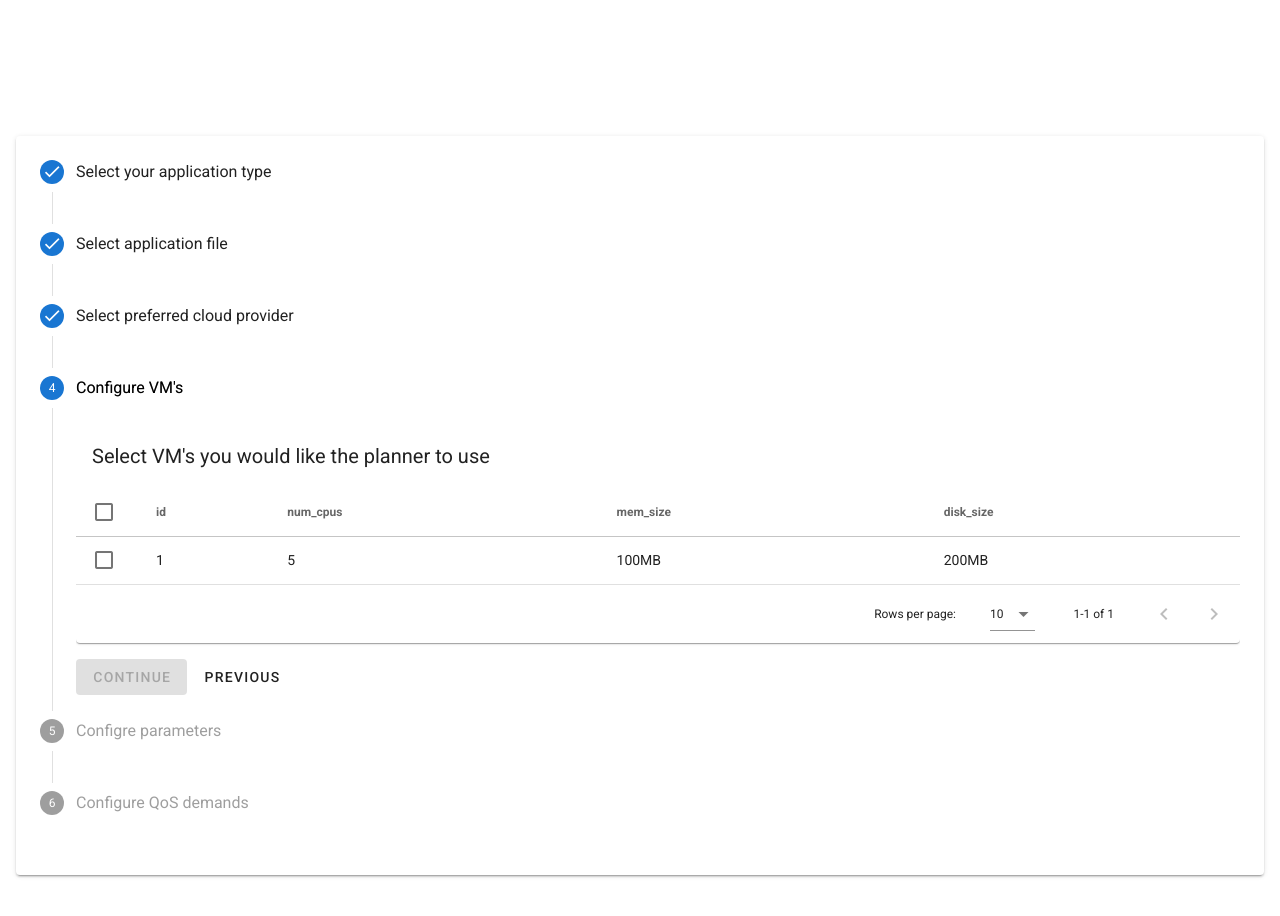
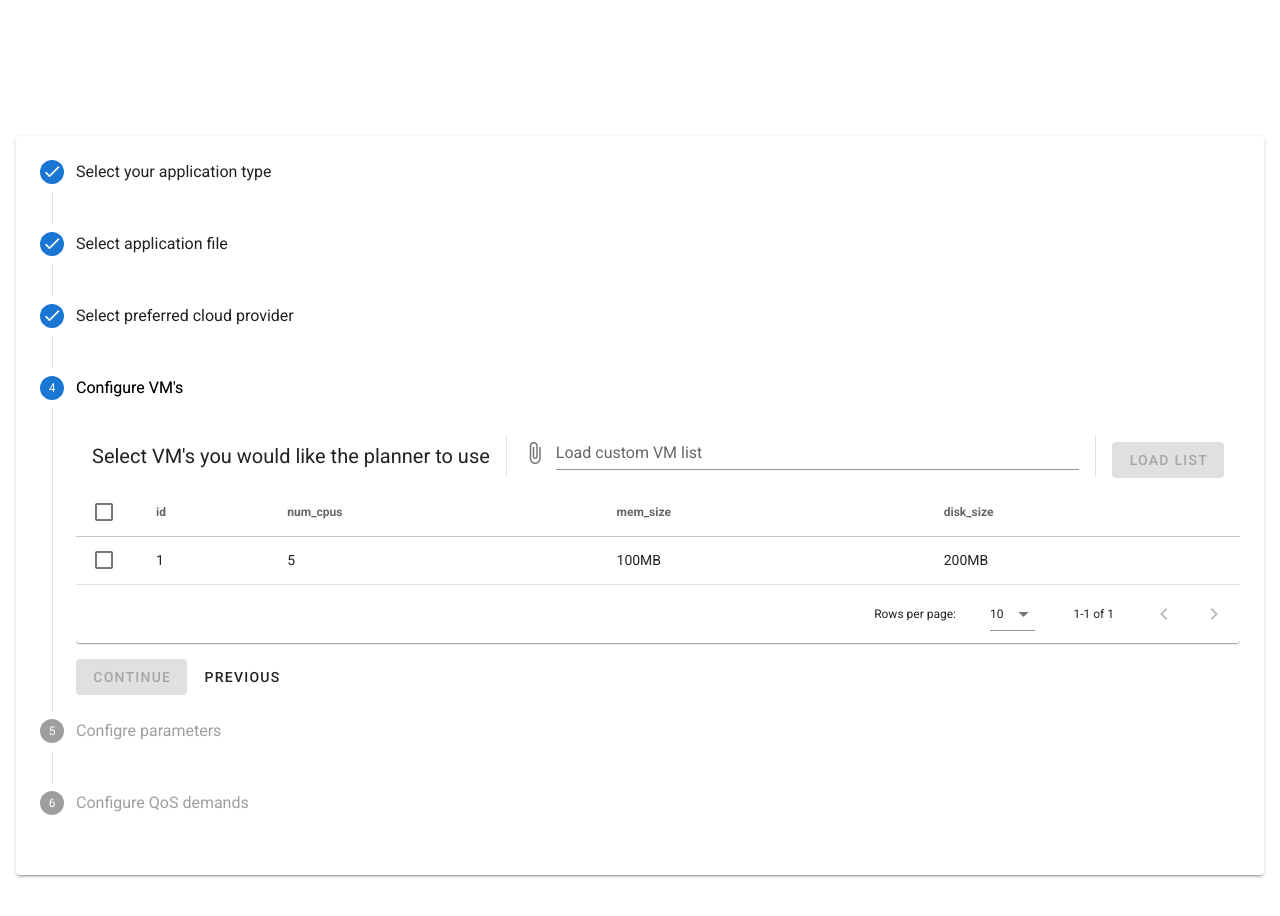
Before and after one commit to QCDIS/Q-CWOP-frontend, a Vue app: page /#/plannerv3 in a window 1280 px wide. Shown: the top 916 px of the page. Built offline with nearby package versions, Linux system fonts and the light colour scheme; what vue-good-wizard would draw is missing.

Commit message:
Add support for loading custom vm list

```diff
--- a/package.json
+++ b/package.json
@@ -14,6 +14,7 @@
     "bootstrap-vue": "^2.14.0",
     "cli": "^1.0.1",
     "core-js": "^3.6.4",
+    "js-yaml": "^3.14.0",
     "node-sass": "^4.14.1",
     "sass-loader": "^8.0.2",
     "ui": "^0.2.4",
@@ -24,7 +25,8 @@
     "vuelidate": "^0.7.5",
     "vuetify": "^2.2.31",
     "vuetify-upload-button": "^2.0.2",
-    "vuex": "^3.4.0"
+    "vuex": "^3.4.0",
+    "yaml-js": "^0.2.3"
   },
   "devDependencies": {
     "@vue/cli-plugin-babel": "~4.3.0",
--- a/src/views/Plannerv3.vue
+++ b/src/views/Plannerv3.vue
@@ -41,6 +41,7 @@
         <v-btn
           color="primary"
           @click="e6 = 4; getAvailableVms();"
+          :loading="loading"
           :disabled="chosen_provider === ''"
         >Continue</v-btn>
         <v-btn text @click="e6 = 2">Previous</v-btn>
@@ -50,7 +51,7 @@
 
       <v-stepper-content step="4">
         <v-data-table
-          v-model="selected"
+          v-model="selected_vms"
           :headers="headers"
           :items="vms"
           item-key="id"
@@ -60,15 +61,25 @@
           <template v-slot:top>
             <v-toolbar flat color="white">
               <v-toolbar-title>Select VM's you would like the planner to use</v-toolbar-title>
+              <v-divider class="mx-4" inset vertical></v-divider>
+              <v-file-input
+                class="mt-4"
+                label="Load custom VM list"
+                accept=".yml, .yaml"
+                v-model="custom_vm_list"
+              ></v-file-input>
+              <v-divider class="mx-4" inset vertical></v-divider>
+              <!-- <v-spacer></v-spacer> -->
+              <v-btn class="mt-2" color="primary" @click="loadVMList" :disabled="custom_vm_list === null">Load list</v-btn>
             </v-toolbar>
           </template>
         </v-data-table>
 
         <v-btn
-        class="mt-4"
+          class="mt-4"
           color="primary"
-          @click="e6 = 5; getAvailableVms();"
-          :disabled="chosen_provider === ''"
+          @click="e6 = 5;"
+          :disabled="selected_vms.length == 0"
         >Continue</v-btn>
         <v-btn class="mt-4" text @click="e6 = 3">Previous</v-btn>
       </v-stepper-content>
@@ -102,13 +113,13 @@
         <v-file-input
           multiple
           label="Insert performance model"
-          accept=".yaml, yml"
+          accept=".yaml, .yml"
           v-model="pcp_performance_file"
         ></v-file-input>
         <v-file-input
           multiple
           label="Insert price model"
-          accept=".yaml, yml"
+          accept=".yaml, .yml"
           v-model="pcp_price_model_file"
         ></v-file-input>
         <v-btn color="primary" @click="e6 = 6" :disabled="pcp_performance_file === null">Continue</v-btn>
@@ -277,6 +288,7 @@ p {
 
 <script>
 import axios from "axios";
+
 export default {
   data: () => ({
     application_types: [
@@ -294,6 +306,7 @@ export default {
     e6: 4,
     chosen_application: "",
     chosen_provider: "",
+    custom_vm_list: null,
     workflow_file: null,
     pcp_performance_file: null,
     pcp_price_model_file: null,
@@ -324,7 +337,7 @@ export default {
         disk_size: "200MB",
       },
     ],
-    selected: [],
+    selected_vms: [],
     headers: [
       {
         text: "id",
@@ -427,6 +440,37 @@ export default {
         });
     },
 
+    loadVMList() {
+      // this.loader = "loading";
+      // const l = this.loader;
+      // this[l] = !this[l];
+
+      let formData = new FormData();
+      let vm_list_file = this.custom_vm_list;
+      formData.append("file", vm_list_file);
+      console.log("sending api request");
+      axios
+        .post("http://localhost:5001/load_vm_list", formData, {
+          headers: {
+            "Content-Type": "multipart/form-data",
+          },
+        })
+        .then((res) => {
+          console.log(res.data);
+          console.log("Sucess");
+          this.vms = res.data
+          // this[l] = false;
+          // this.loader = null;
+          // this.dialog = true;
+        })
+        .catch((error) => {
+          // eslint-disable-next-line
+          console.log("no response");
+          console.error(error);
+          this.dialog = true;
+        });
+    },
+
     restart() {
       this.$forceUpdate();
       window.location.reload();
```
Also changed, not shown: 1 other file (tests, documents, lock files or other folders).
